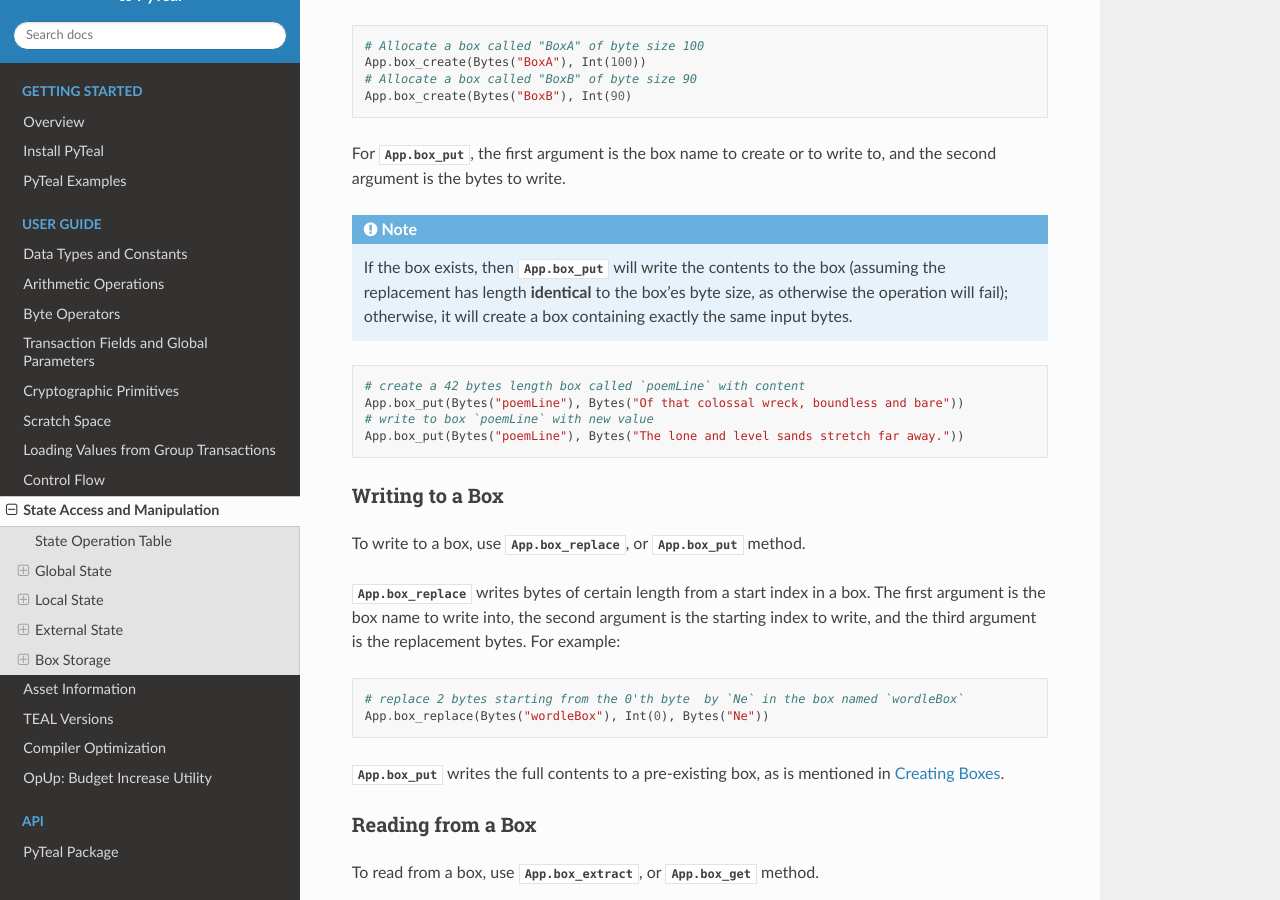
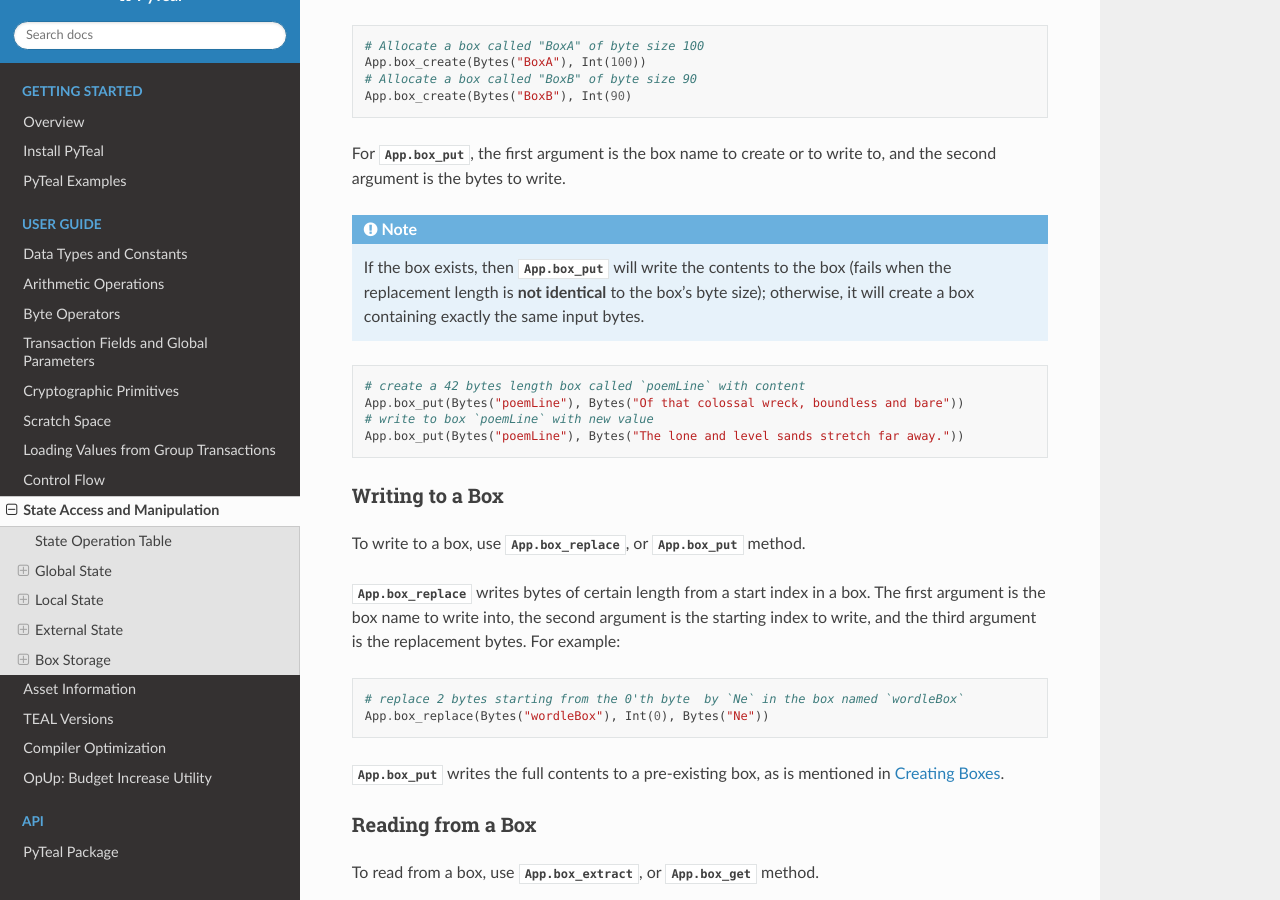
Before and after one commit to algorand/pyteal, a Sphinx documentation site: the page built from docs/state.rst, in a window 1280 px wide and 900 px high, scrolled down 5644 px. Built offline with Sphinx 7.4.7 and the Read the Docs theme 2.0.0, drawn with Linux system fonts in a browser that asks for light colours.

Commit message:
per pr review

```diff
--- a/docs/state.rst
+++ b/docs/state.rst
@@ -288,7 +288,7 @@ For :any:`App.box_put`, the first argument is the box name to create or to write
 .. note::
 
    If the box exists, then :any:`App.box_put` will write the contents to the box
-   (assuming the replacement has length **identical** to the box'es byte size, as otherwise the operation will fail);
+   (fails when the replacement length is **not identical** to the box's byte size);
    otherwise, it will create a box containing exactly the same input bytes.
 
 .. code-block:: python
```
